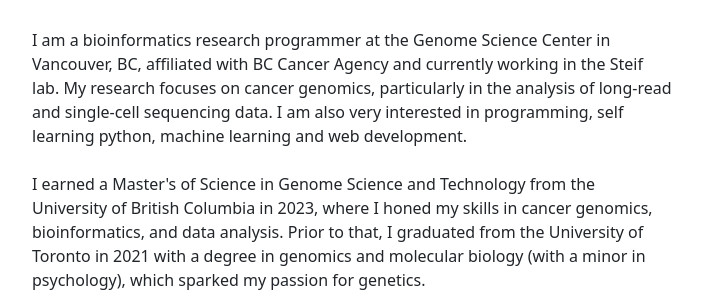
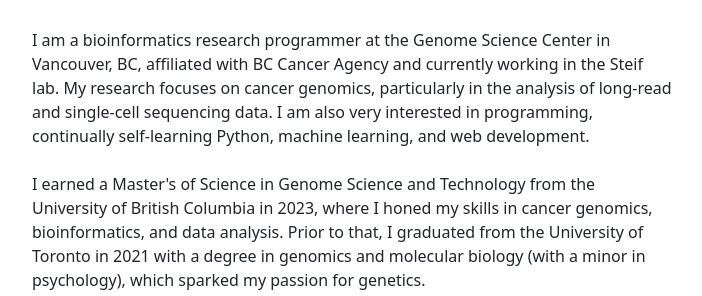
Before and after one commit to Glenn032787/personal_website, a Django app: page /about/ in a window 1280 px wide. Shown: the part 167-463 px from the top of the page, without its empty margins (288-990 px from the left). Run offline with Django 4.2, Linux system fonts and the light colour scheme; some libraries are stand-ins or nearby versions.

Commit message:
Change about me intro

```diff
--- a/about/templates/about/index.html
+++ b/about/templates/about/index.html
@@ -6,9 +6,8 @@
 
 {% block content %}
 <div>
-    I am a bioinformatics research programmer at the Genome Science Center in Vancouver, BC, affiliated with BC Cancer Agency and currently working in the Steif lab. My research focuses on cancer genomics, particularly in the analysis of long-read and single-cell sequencing data. I am also very interested in programming, self learning python, machine learning and web development.
-    <br>
-    <br>
+    I am a bioinformatics research programmer at the Genome Science Center in Vancouver, BC, affiliated with BC Cancer Agency and currently working in the Steif lab. My research focuses on cancer genomics, particularly in the analysis of long-read and single-cell sequencing data. I am also very interested in programming, continually self-learning Python, machine learning, and web development.
+    <br><br>
     I earned a Master's of Science in Genome Science and Technology from the University of British Columbia in 2023, where I honed my skills in cancer genomics, bioinformatics, and data analysis. Prior to that, I graduated from the University of Toronto in 2021 with a degree in genomics and molecular biology (with a minor in psychology), which sparked my passion for genetics.
 </div>
 <br>
```
